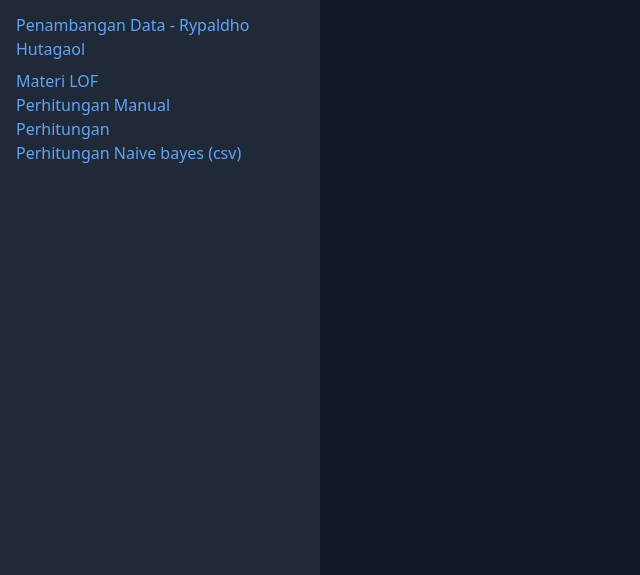
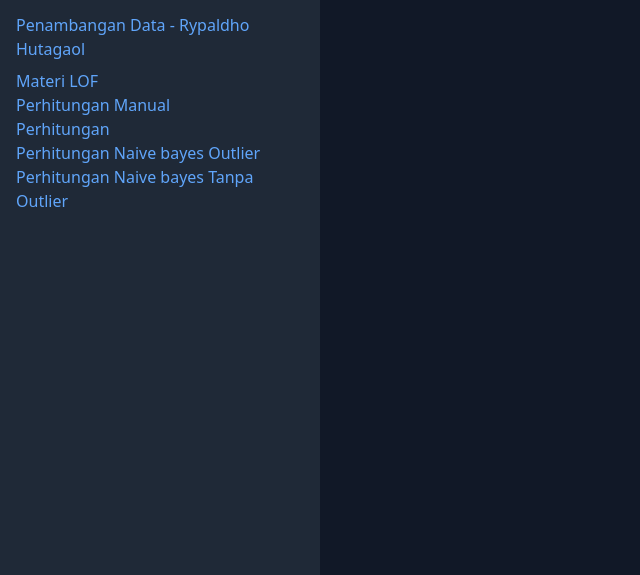
Before and after one commit to valdo2005/penambangData, a plain HTML site: page index.html in a window 1280 px wide. Shown: the part 225-800 px from the top of the page, without its empty margins (0-640 px from the left). Drawn offline with nearby package versions, Linux system fonts and the light colour scheme.

Commit message:
Update index.html

```diff
--- a/index.html
+++ b/index.html
@@ -33,7 +33,10 @@
                             <a class="text-blue-400" href="perhitungan.html" target="content-frame">Perhitungan</a>
                         </li>
                         <li>
-                            <a class="text-blue-400" href="perbandingan-naive-bayes.html" target="content-frame">Perhitungan Naive bayes (csv)</a>
+                            <a class="text-blue-400" href="perbandingan-naive-bayes.html" target="content-frame">Perhitungan Naive bayes Outlier</a>
+                        </li>
+                         <li>
+                            <a class="text-blue-400" href="perbandingan-naive-bayes_1.html" target="content-frame">Perhitungan Naive bayes Tanpa Outlier</a>
                         </li>
                     </ul>
                 </nav>
```
